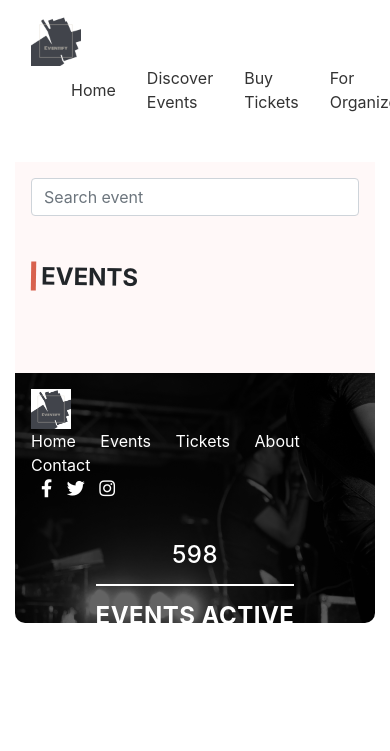
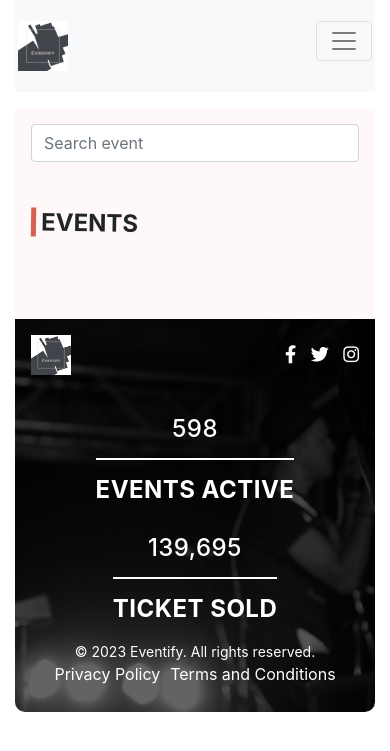
Before and after one commit to CrimsonKarma44/Eventify, a Django app: page /all_events/ in a window 390 px wide; the page is wider, and only the part inside the window is pictured. Shown: the top 751 px of that part. Run offline with Django 4.2, Linux system fonts and the light colour scheme; data that the repository does not hold is empty.

Commit message:
made the page responsive

```diff
--- a/Porfolio/static/style/header_footer.css
+++ b/Porfolio/static/style/header_footer.css
@@ -4,7 +4,7 @@
 .header {
     display: flex;
     align-items: center;
-    justify-content: space-between;
+    /* justify-content: space-between; */
     padding: 20px;
     background-color: #ffffff;
   }
@@ -31,7 +31,6 @@
 
   .footer {
     width: 100%;
-    height: 300px;
     padding: 20px 0;
     background-position: center;
     background-size: cover;
@@ -88,7 +87,9 @@
     display: flex;
     justify-content: space-between;
     align-items: center;
-    padding-top: 10px;
+    /* padding-top: 10px;
+    padding-bottom: 10px; */
+    margin-bottom: 10px;
   }
 
   .footer-bottom p {
--- a/Porfolio/static/style/style.css
+++ b/Porfolio/static/style/style.css
@@ -4,6 +4,9 @@
 .inner-container{
     margin: auto;
     /* background-color: red; */
+}
+.small-nav{
+    display: none !important;
 }
 .see-upcoming-event{
     font-style: normal;
@@ -135,7 +138,7 @@
 /* footer styling */
 .footer {
     width: 100%;
-    height: 250px;
+    /* height: 250px; */
     padding: 20px 0;
     background-position: center;
     background-size: cover;
@@ -305,8 +308,62 @@ div.main-createButton{
     justify-content: space-between;
     align-items: center;
 }
+
 @media (min-width: 768px) {
     .allticket-left>a.update_button{
         margin-bottom: 5px;
     }
+
 }
+
+@media (max-width: 768px) {
+    .small-nav {
+        display: flex !important;
+        padding: 0;
+    }
+    .navbar{
+        padding: 1rem 0.2rem !important;
+    }
+    .logo{
+        display: none;
+    }
+    .navigation {
+        display: none;
+    }
+    .footer-bottom{
+        flex-direction: column;
+        padding-top: 0;
+    }
+    footer{
+        padding-bottom: 20px;
+    }
+    .footer{
+        height: inherit;
+    }
+    .footer-menu{
+        display: none;
+    }
+    .all-event-con>div:first-child {
+        border-top-left-radius: 0;
+        border-bottom-left-radius: 0;
+    }
+
+    .all-event-con>div:last-child {
+        border-top-right-radius: 0;
+        border-bottom-right-radius: 0;
+    }
+    .small-nav{
+        width: 100%;
+    }
+    .nav-container{
+        display: flex;
+        justify-content: space-between;
+        width: inherit;
+    }
+    .inner-navebar{
+        text-align: center;
+    }
+    .ham-button{
+        margin-bottom: 10px;
+    }
+}
--- a/Porfolio/templates/main.html
+++ b/Porfolio/templates/main.html
@@ -26,7 +26,7 @@
 
   <body>
     <div class="container">
-      <header class="header navbar mb-3 p-3">
+      <header class="header navbar mb-3 p-0">
         <div class="logo">
           <a href="/" class="logo-link">
             <img
@@ -63,6 +63,43 @@
             {% endif %}
           </ul>
         </nav>
+        <div class="navbar navbar-expand-lg navbar-light bg-light small-nav">
+          <a class="navbar-brand" href="/">
+            <img
+              src="{% static 'images/logo.png' %}"
+              alt="Eventify Logo"
+              class="logo-image"
+            />
+          </a>
+          <button class="navbar-toggler ham-button" type="button" data-toggle="collapse" data-target="#navbarNav" aria-controls="navbarNav" aria-expanded="false" aria-label="Toggle navigation">
+              <span class="navbar-toggler-icon"></span>
+          </button>
+          <div class="collapse navbar-collapse inner-navebar" id="navbarNav">
+              <ul class="navbar-nav">
+                  <li class="nav-item active">
+                      <a class="nav-link" href="/">Home</a>
+                  </li>
+                  <li class="nav-item">
+                      <a class="nav-link" href="{% url 'allEvents' %}">Discover Events</a>
+                  </li>
+                  <li class="nav-item">
+                      <a class="nav-link" href="{% url 'ticket:all_tickets' %}">Buy Tickets</a>
+                  </li>
+                  {% if user.is_authenticated %}
+                  <li class="nav-link">
+                    <a href="{% url 'myEvents' %}" class="">My Events</a>
+                  </li>
+                  <li class="nav-link">
+                    <a href="{% url 'logout' %}" class="">Logout</a>
+                  </li>
+                  {% else %}
+                  <li class="nav-link">
+                    <a href="{% url 'myEvents' %}" class="">For Organizers</a>
+                  </li>
+                  {% endif %}
+              </ul>
+            </div>
+        </div>
       </header>
       <div class="main-container p-3">{% block content %} {% endblock%}</div>
       <footer
```
Also changed, not shown: Porfolio/templates/event-create.html (+0 -27 lines).
